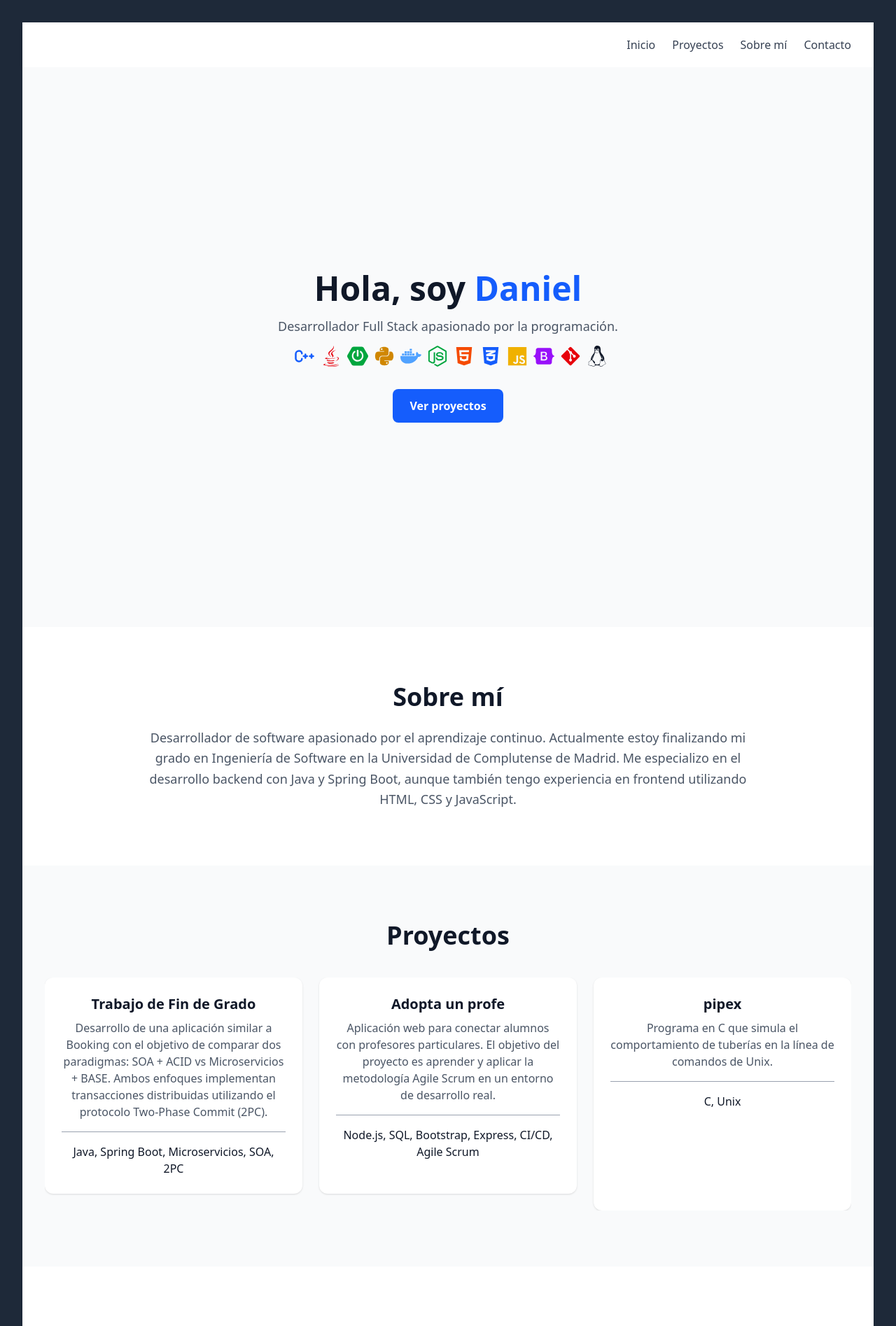
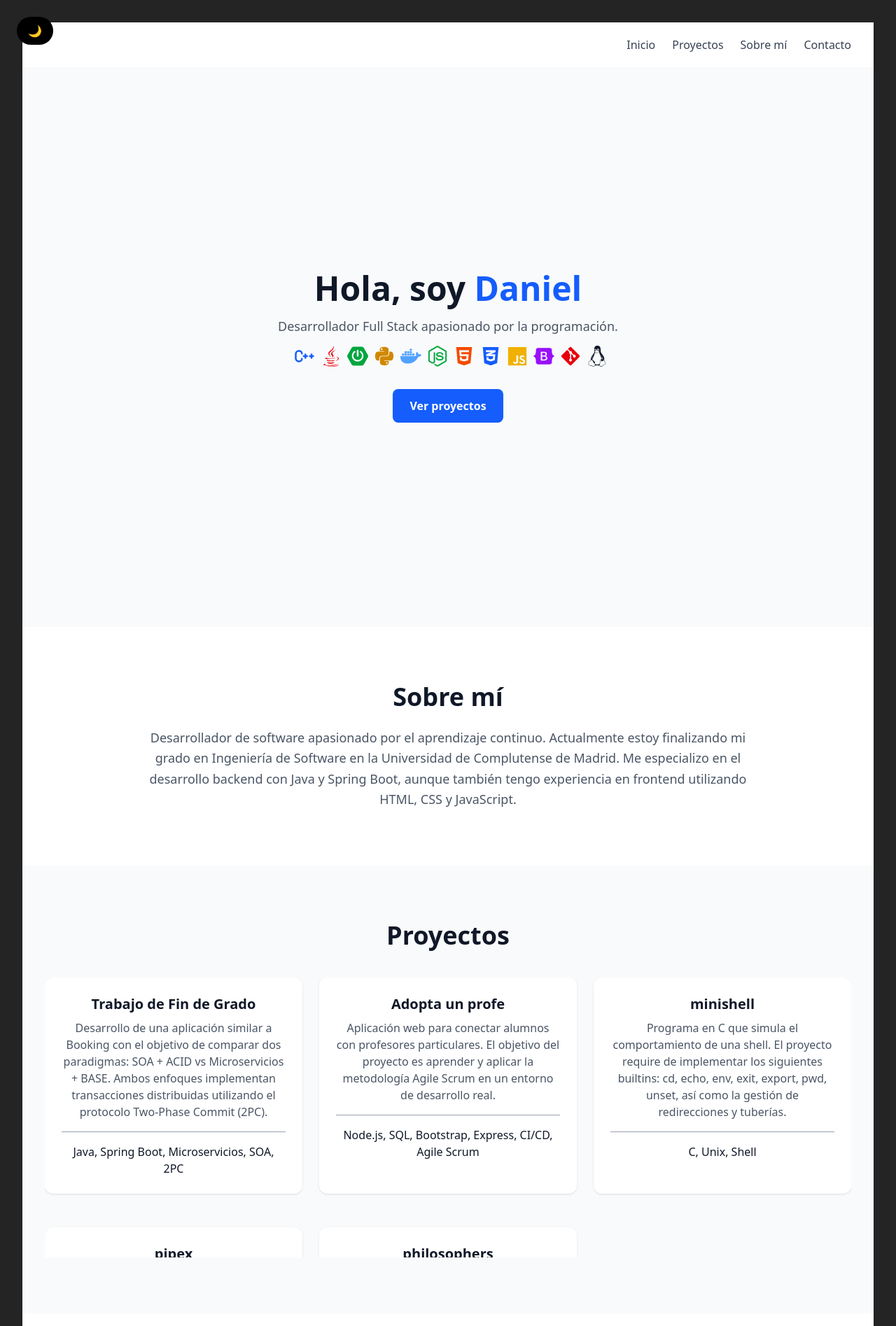
Before and after one commit to danielfdez17/danielfdez17.github.io, a React (Vite) app in the folder portfolio/: page / in a window 1280 px wide. Shown: the top 1895 px of the page at 70% size. Built offline with nearby package versions, Linux system fonts and the light colour scheme.

Commit message:
feat: add projects, implement dark mode

```diff
--- a/portfolio/src/App.tsx
+++ b/portfolio/src/App.tsx
@@ -5,11 +5,12 @@ import { Navbar } from './sections/Navbar'
 import { Projects } from './sections/Projects'
 import ScrollToTop from './sections/ScrollToTop'
 import './App.css'
+import ThemeToggle from './components/ThemeToggle'
 
 function App() {
 
   return (
-    <body className='text-white bg-gray-800'>
+    <div className='text-white bg-gray-800'>
 
 	  <Navbar />
 
@@ -23,7 +24,9 @@ function App() {
 
 	  <ScrollToTop />
 
-    </body>
+	  <ThemeToggle />
+
+    </div>
   )
 }
 
--- /dev/null
+++ b/portfolio/src/components/ThemeToggle.tsx
@@ -0,0 +1,14 @@
+import { useTheme } from "../hooks/useTheme";
+
+export default function ThemeToggle() {
+	const { theme, toggleTheme } = useTheme();
+
+	return (
+		<button
+			onClick={toggleTheme}
+			className="fixed top-6 left-6 rounded-full bg-black px-4 py-2 text-white dark:bg-white dark:text-black transition"
+		>
+			{theme === "light" ? "🌙" : "☀️"}
+			</button>
+	)
+}
--- /dev/null
+++ b/portfolio/src/hooks/useTheme.ts
@@ -0,0 +1,31 @@
+import { useEffect, useState } from "react";
+
+export function useTheme() {
+	const [theme, setTheme] = useState(() => {
+		return localStorage.getItem("theme") || "light";
+	})
+	useEffect(() => {
+		const root = window.document.documentElement;
+		const body = window.document.body;
+		const divRoot = document.getElementById("root");
+
+		if (theme === "dark") {
+			root.classList.add("dark");
+			body.classList.add("dark");
+			divRoot?.classList.add("dark");
+		} else {
+			root.classList.remove("dark");
+			body.classList.remove("dark");
+			divRoot?.classList.remove("dark");
+		}
+
+		localStorage.setItem("theme", theme);
+	}, [theme]);
+
+	const toggleTheme = () => {
+		setTheme(prev => prev === "light" ? "dark" : "light");
+	}
+
+	return { theme, toggleTheme };
+
+}
--- a/portfolio/src/index.css
+++ b/portfolio/src/index.css
@@ -17,6 +17,11 @@
   text-rendering: optimizeLegibility;
   -webkit-font-smoothing: antialiased;
   -moz-osx-font-smoothing: grayscale;
+}
+
+.dark {
+  color: rgba(255, 255, 255, 0.87) !important;
+  background-color: var(--dark) !important;
 }
 /*
 a {
--- a/portfolio/src/sections/Projects.tsx
+++ b/portfolio/src/sections/Projects.tsx
@@ -21,11 +21,25 @@ const projects = [
     link: "https://github.com/danielfdez17/AdoptaUnProfe.git",
   },
   {
+	title: "minishell",
+	description:
+	  "Programa en C que simula el comportamiento de una shell. El proyecto require de implementar los siguientes builtins: cd, echo, env, exit, export, pwd, unset, así como la gestión de redirecciones y tuberías.",
+	tecnologies: ["C", "Unix", "Shell"],
+	link: "https://github.com/danielfdez17/minishell.git",
+  },
+  {
     title: "pipex",
     description:
       "Programa en C que simula el comportamiento de tuberías en la línea de comandos de Unix.",
     tecnologies: ["C", "Unix"],
     link: "https://github.com/danielfdez17/pipex.git",
+  },
+  {
+    title: "philosophers",
+    description:
+      "Programa en C que resuelve el problema de los filósofos. Implementa la sincronización de hilos utilizando mutex (cerrojos) para evitar condiciones de carrera y deadlocks.",
+    tecnologies: ["C", "Unix"],
+    link: "https://github.com/danielfdez17/philosophers.git",
   },
 ];
 
--- a/portfolio/tailwind.config.ts
+++ b/portfolio/tailwind.config.ts
@@ -1,4 +1,5 @@
 export default {
+	darkMode: "class",
 	content: ["./index.html", "./src/**/*.{js,jsx,ts,tsx}"],
 	theme: {
 		extend: {
```
